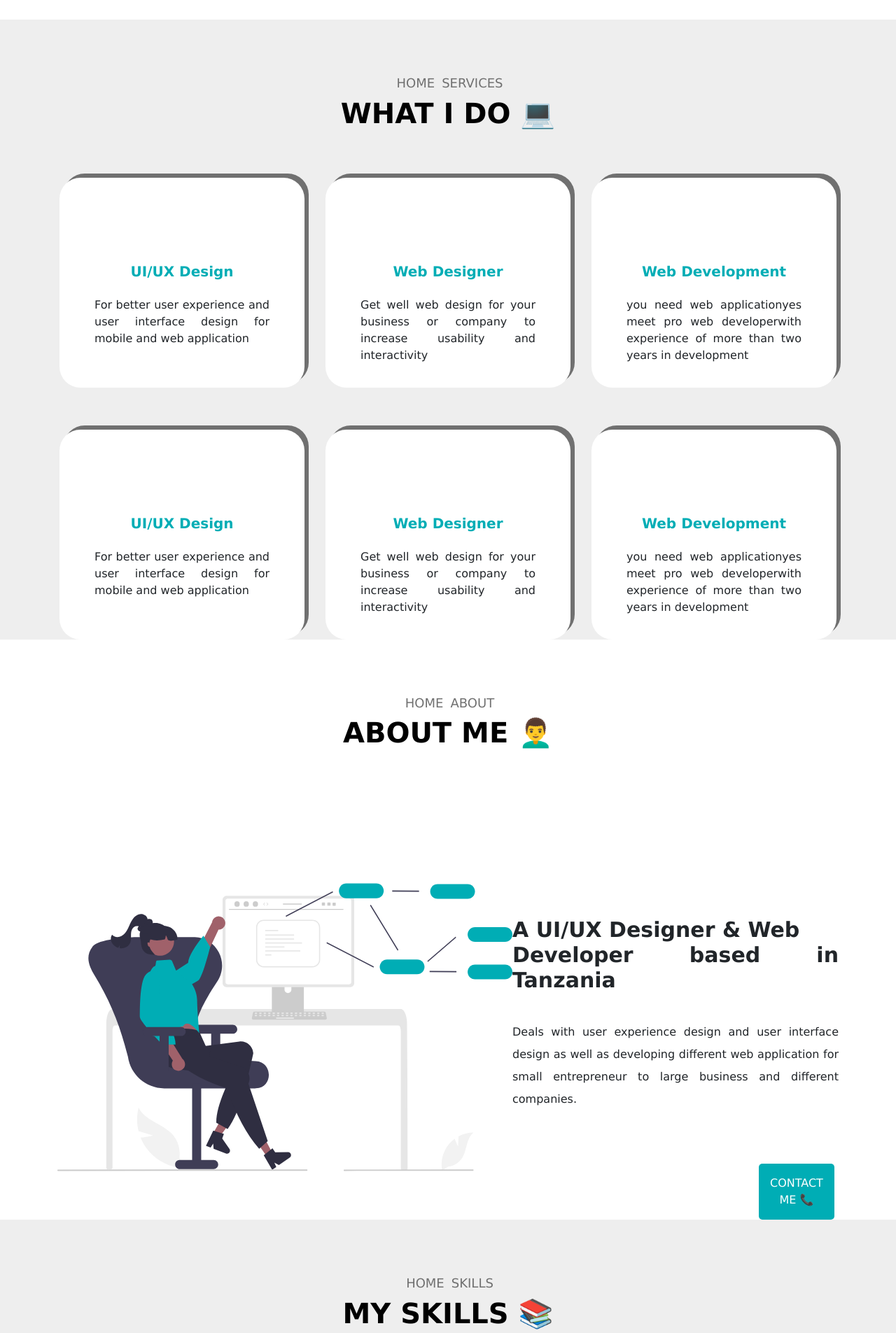
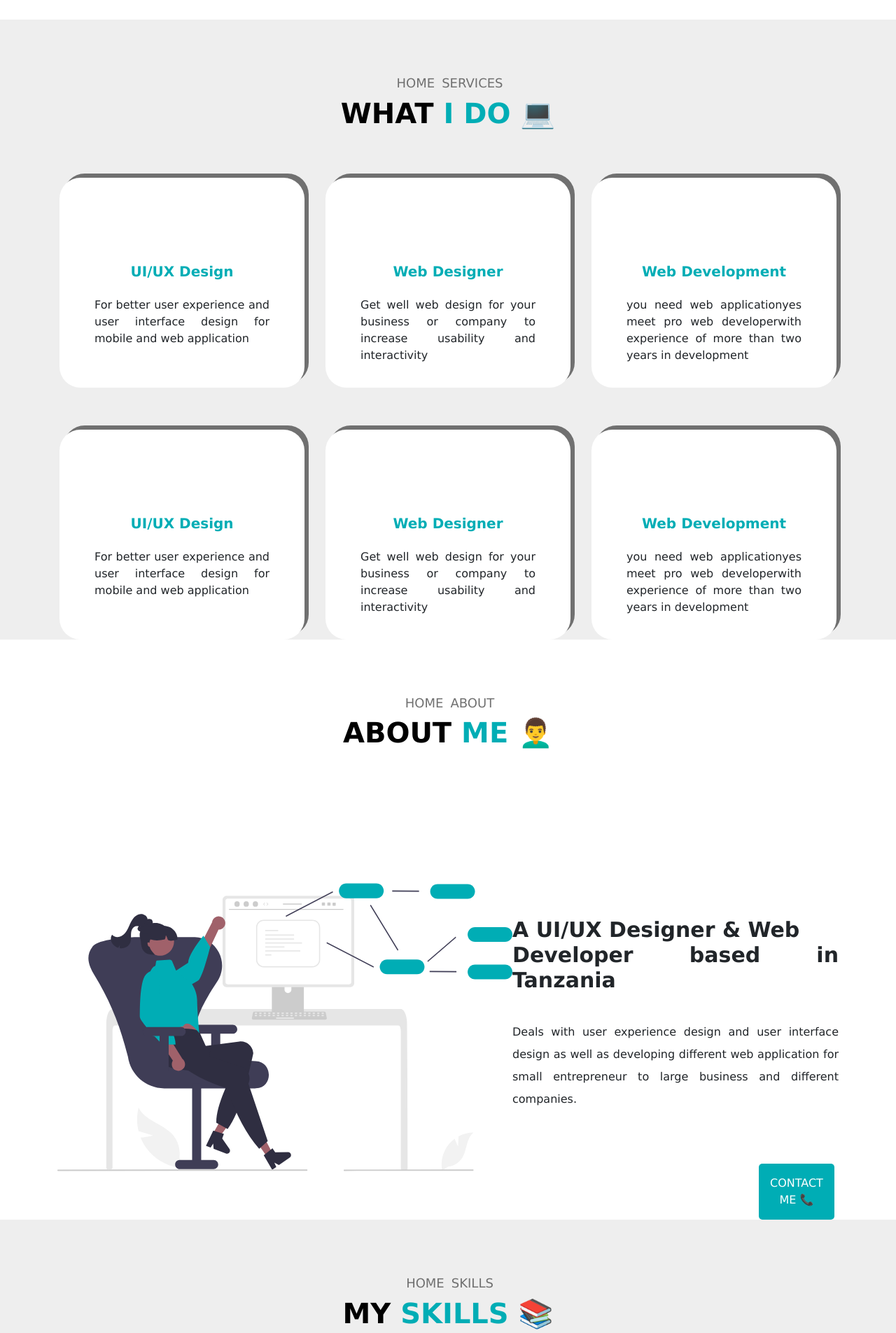
Before and after one commit to efron07/POTIFOLIO, a plain HTML site: page index.html in a window 1280 px wide. Shown: the part 980-2885 px from the top of the page at 70% size. Drawn offline with nearby package versions, Linux system fonts and the light colour scheme.

Commit message:
commited again

```diff
--- a/css/style.css
+++ b/css/style.css
@@ -258,6 +258,10 @@ h3 {
     text-align: center;
     margin-bottom: 9rem;
 }
+.spani
+{
+    color: #00ADB5;
+}
 
 .skill-main
 {
--- a/index.html
+++ b/index.html
@@ -98,7 +98,7 @@
             <div class="control">
             <h6> <a href="#home">HOME</a>  <span></span></h6>
             <h6> <a href="#services">SERVICES</a> <span></span></h6>
-            <h2>WHAT I DO 💻</h2>
+            <h2>WHAT <span class="spani"> I DO </span> 💻</h2>
         </div>
 
              <div class="container">
@@ -165,7 +165,7 @@
             <div class="control">
                 <h6> <a href="#home">HOME</a>  <span></span></h6>
                 <h6> <a href="#about">ABOUT</a> <span></span></h6>
-                <h2>ABOUT ME 👨‍🦱</h2>
+                <h2>ABOUT <span class="spani" >ME</spanC>  👨‍🦱</h2>
             </div>
 
             <div class="container about-cont">
@@ -193,7 +193,7 @@
             <div class="control control-skill">
                 <h6> <a href="#home">HOME</a>  <span></span></h6>
                 <h6> <a href="#skills">SKILLS</a> <span></span></h6>
-                <h2>MY SKILLS 📚</h2>
+                <h2>MY <span class="spani">SKILLS</span>  📚</h2>
             </div>
 
             <div class="skill-main">
@@ -290,7 +290,7 @@
             <div class="control">
                 <h6> <a href="#home">HOME</a>  <span></span></h6>
                 <h6> <a href="#contact">CONTACT</a> <span></span></h6>
-                <h2>CONTACT ME ☎</h2>
+                <h2>CONTACT <span class="spani" > ME </span> ☎</h2>
             </div>
 
         </div>
```
